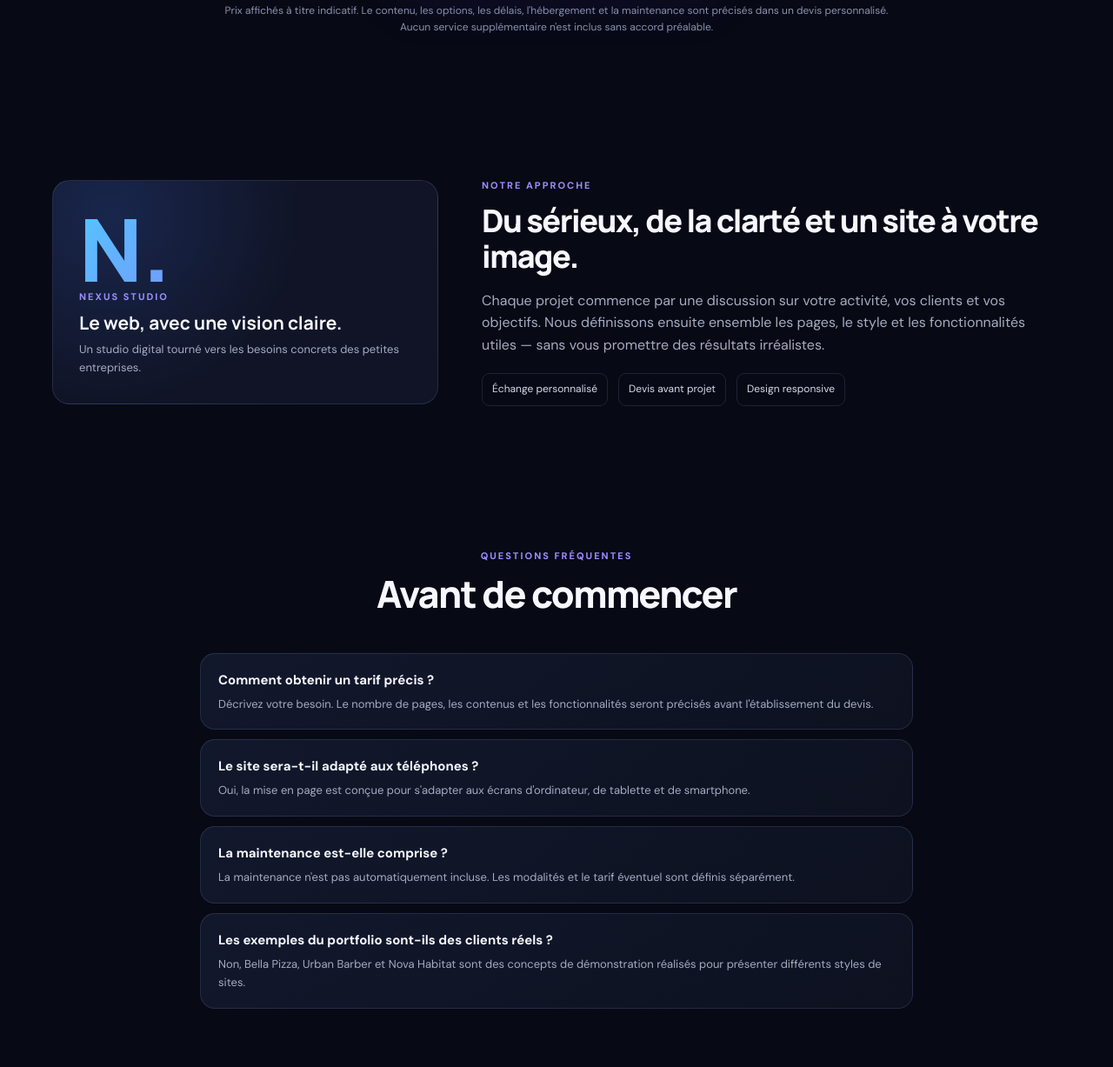
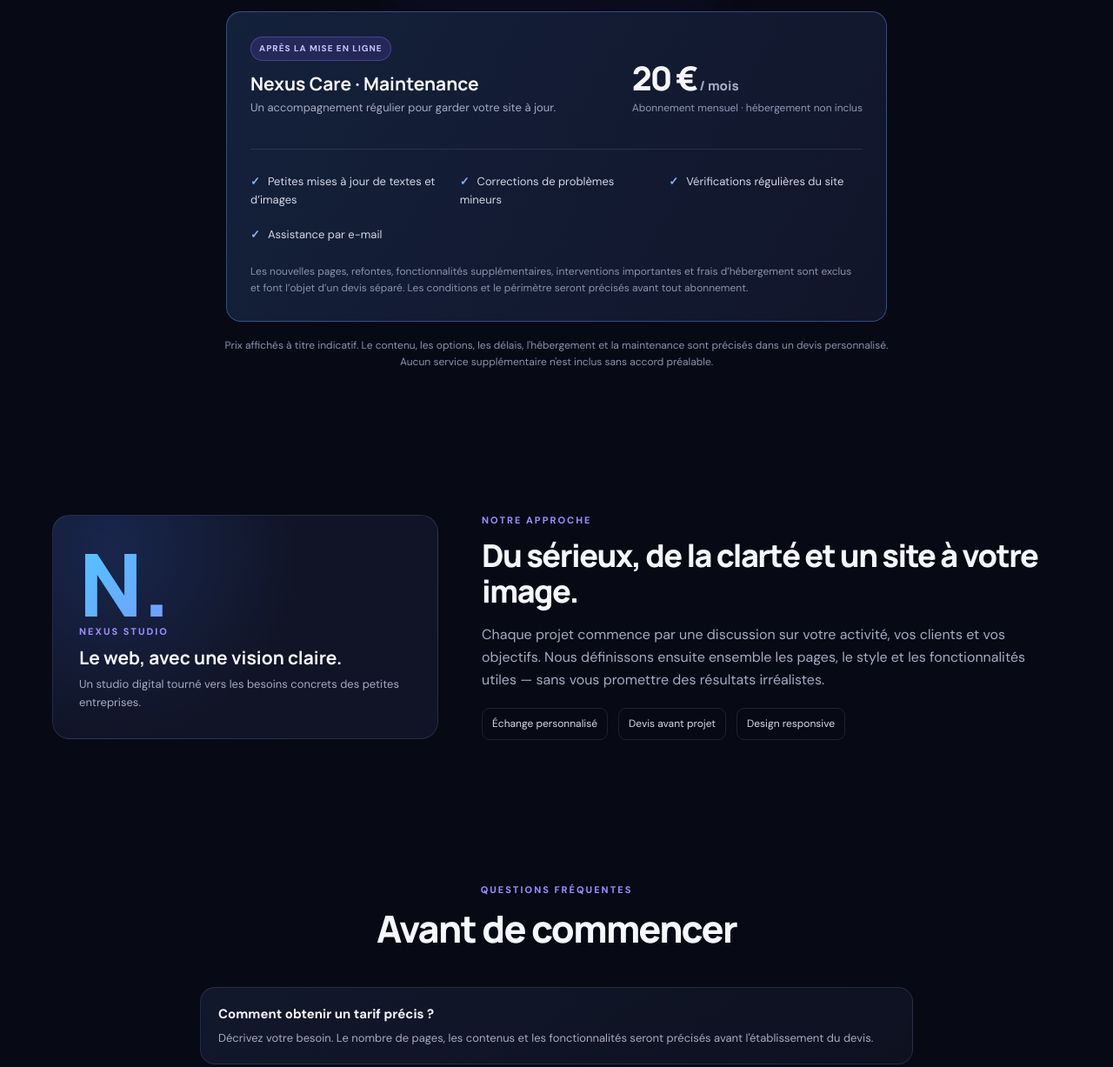
Before and after one commit to jeanlafon12180-ops/nexus-studio, a plain HTML site: page index.html in a window 1280 px wide. Shown: the part 2767-3994 px from the top of the page at 87% size. Drawn offline with Linux system fonts and the light colour scheme.

Commit message:
Add Nexus Care maintenance offer and favicon link

```diff
--- a/index.html
+++ b/index.html
@@ -4,6 +4,7 @@
   <meta charset="utf-8">
   <meta name="viewport" content="width=device-width, initial-scale=1">
   <meta name="theme-color" content="#070914">
+  <link rel="icon" type="image/svg+xml" href="/favicon.svg">
   <meta name="description" content="Nexus Studio conçoit des sites web modernes, rapides et adaptés aux petites entreprises et indépendants.">
   <title>Nexus Studio — Des sites web qui font avancer votre activité</title>
   <link rel="preconnect" href="https://fonts.googleapis.com">
@@ -78,6 +79,17 @@
         <article class="price-card featured"><span class="tag">Le plus complet</span><h3>Pro</h3><div class="price">199 €</div><div class="price-note">Tarif de départ indicatif</div><p class="price-desc">Pour une présence en ligne plus détaillée.</p><ul class="features"><li>Site vitrine multi-sections</li><li>Design personnalisé</li><li>Adaptation mobile</li><li>Bases SEO</li><li>Formulaire selon configuration</li></ul><a class="btn" href="#contact">Discuter de l'offre</a></article>
         <article class="price-card"><span class="tag">Sur mesure</span><h3>Premium</h3><div class="price">500 €</div><div class="price-note">Tarif de départ indicatif</div><p class="price-desc">Pour un projet avec des besoins spécifiques.</p><ul class="features"><li>Conception personnalisée</li><li>Plusieurs pages selon devis</li><li>Fonctionnalités définies ensemble</li><li>Optimisation technique</li><li>Accompagnement au lancement</li></ul><a class="btn secondary" href="#contact">Discuter de l'offre</a></article>
       </div>
+
+      <div class="price-card" style="max-width:760px;margin:28px auto 0;border-color:#5c9fff66;background:linear-gradient(120deg,#14213b,#11152a)">
+        <div style="display:flex;justify-content:space-between;align-items:center;gap:20px;flex-wrap:wrap">
+          <div style="flex:1;min-width:230px"><span class="tag">Après la mise en ligne</span><h3 style="font:700 21px Manrope;margin:12px 0 4px">Nexus Care · Maintenance</h3><p class="price-desc" style="margin:0">Un accompagnement régulier pour garder votre site à jour.</p></div>
+          <div><div class="price" style="font-size:38px;margin:0">20 €<span style="font-size:15px;letter-spacing:0;color:#a5abc2"> / mois</span></div><div class="price-note">Abonnement mensuel · hébergement non inclus</div></div>
+        </div>
+        <ul class="features" style="display:grid;grid-template-columns:repeat(auto-fit,minmax(210px,1fr));gap:0 18px;margin-bottom:8px">
+          <li>Petites mises à jour de textes et d’images</li><li>Corrections de problèmes mineurs</li><li>Vérifications régulières du site</li><li>Assistance par e-mail</li>
+        </ul>
+        <p class="note" style="margin:12px 0 0;text-align:left">Les nouvelles pages, refontes, fonctionnalités supplémentaires, interventions importantes et frais d’hébergement sont exclus et font l’objet d’un devis séparé. Les conditions et le périmètre seront précisés avant tout abonnement.</p>
+      </div>
       <p class="note">Prix affichés à titre indicatif. Le contenu, les options, les délais, l'hébergement et la maintenance sont précisés dans un devis personnalisé. Aucun service supplémentaire n'est inclus sans accord préalable.</p>
     </section>
     <section id="agence">
@@ -88,7 +100,7 @@
       <div class="faq">
         <article class="faq-item"><h3>Comment obtenir un tarif précis ?</h3><p>Décrivez votre besoin. Le nombre de pages, les contenus et les fonctionnalités seront précisés avant l'établissement du devis.</p></article>
         <article class="faq-item"><h3>Le site sera-t-il adapté aux téléphones ?</h3><p>Oui, la mise en page est conçue pour s'adapter aux écrans d'ordinateur, de tablette et de smartphone.</p></article>
-        <article class="faq-item"><h3>La maintenance est-elle comprise ?</h3><p>La maintenance n'est pas automatiquement incluse. Les modalités et le tarif éventuel sont définis séparément.</p></article>
+        <article class="faq-item"><h3>La maintenance est-elle comprise ?</h3><p>Oui. Nexus Care est proposée à 20 € par mois pour de petites mises à jour, des corrections mineures, des vérifications régulières et une assistance par e-mail. L’hébergement, les nouvelles pages et les évolutions importantes sont facturés séparément.</p></article>
         <article class="faq-item"><h3>Les exemples du portfolio sont-ils des clients réels ?</h3><p>Non, Bella Pizza, Urban Barber et Nova Habitat sont des concepts de démonstration réalisés pour présenter différents styles de sites.</p></article>
       </div>
     </section>
```
